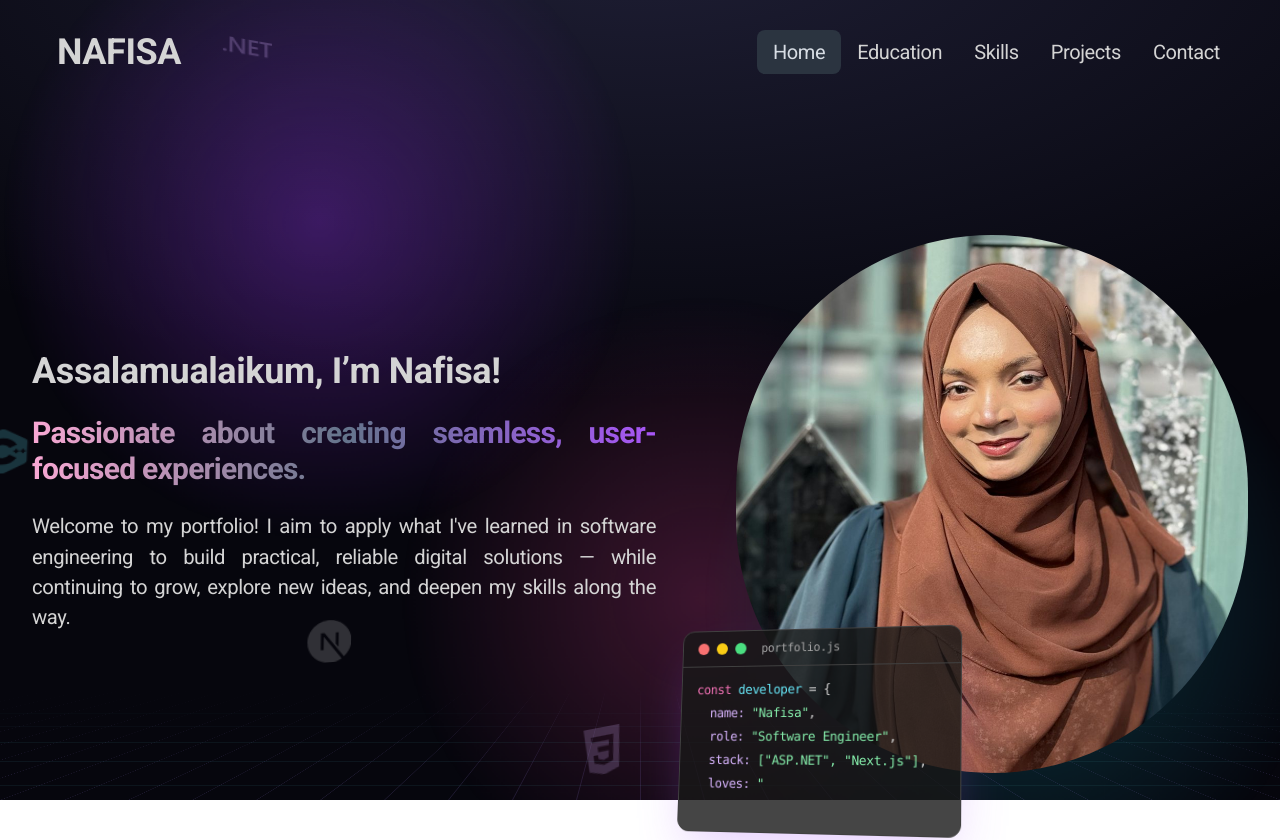
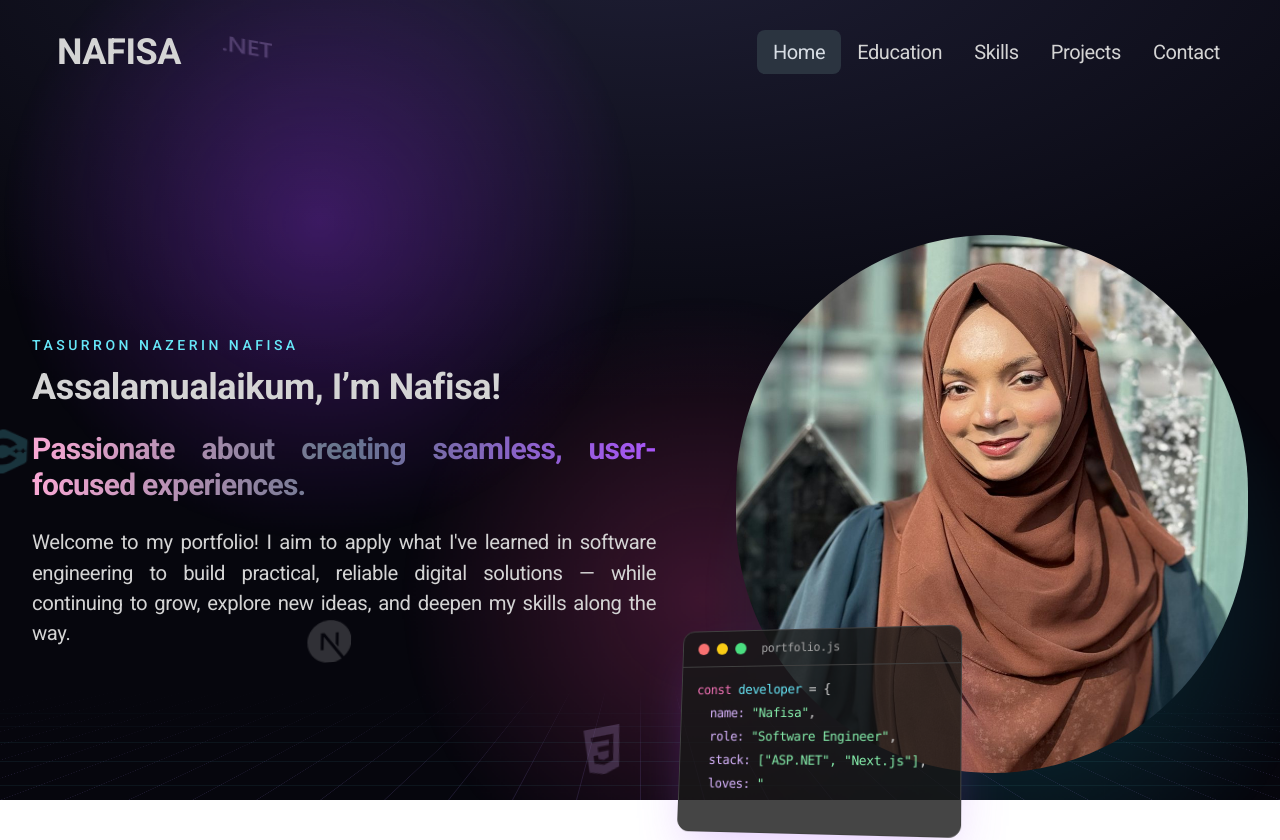
Before and after one commit to Tasurron/Eportfolio, a React (Vite) app: page / in a window 1280 px wide. Shown: the top 840 px of the page. Built offline with nearby package versions, Linux system fonts and the light colour scheme; no server answers.

Commit message:
Add full name, sitemap and robots.txt for SEO

```diff
--- a/index.html
+++ b/index.html
@@ -27,6 +27,21 @@
       property="og:description"
       content="Software Engineering graduate and web developer. Explore my projects, skills and education."
     />
+    <script type="application/ld+json">
+      {
+        "@context": "https://schema.org",
+        "@type": "Person",
+        "name": "Tasurron Nazerin Nafisa",
+        "alternateName": "Nafisa",
+        "url": "https://tasurron.netlify.app/",
+        "jobTitle": "Software Engineer",
+        "alumniOf": "American International University-Bangladesh",
+        "sameAs": [
+          "https://www.linkedin.com/in/tasurron-nazerin-nafisa-2978a22a8/",
+          "https://github.com/Tasurron"
+        ]
+      }
+    </script>
   </head>
   <body>
     <div id="root"></div>
--- a/src/components/banner/Banner.jsx
+++ b/src/components/banner/Banner.jsx
@@ -92,6 +92,14 @@ const Banner = () => {
           </motion.div>
         </div>
         <div className="mt-6 lg:mt-0">
+          <motion.p
+            variants={container(0.2)}
+            initial="hidden"
+            animate="visible"
+            className="mb-3 text-sm font-medium uppercase tracking-[0.25em] text-cyan-300"
+          >
+            Tasurron Nazerin Nafisa
+          </motion.p>
           {/* h1  */}
           <motion.h1
             variants={container(0.5)}
```
Also changed, not shown: public/robots.txt (added), 1 other file (tests, documents, lock files or other folders).
